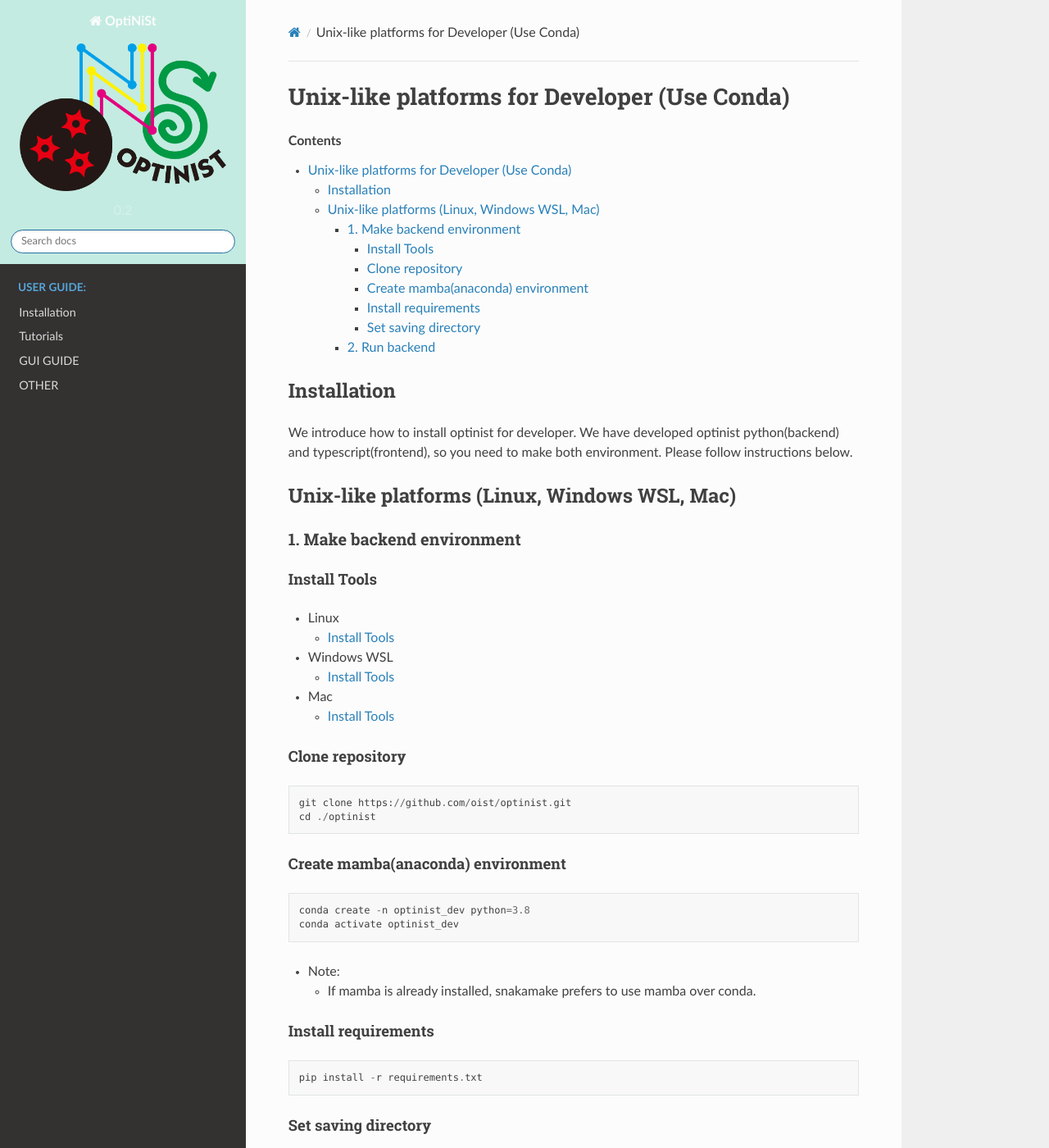
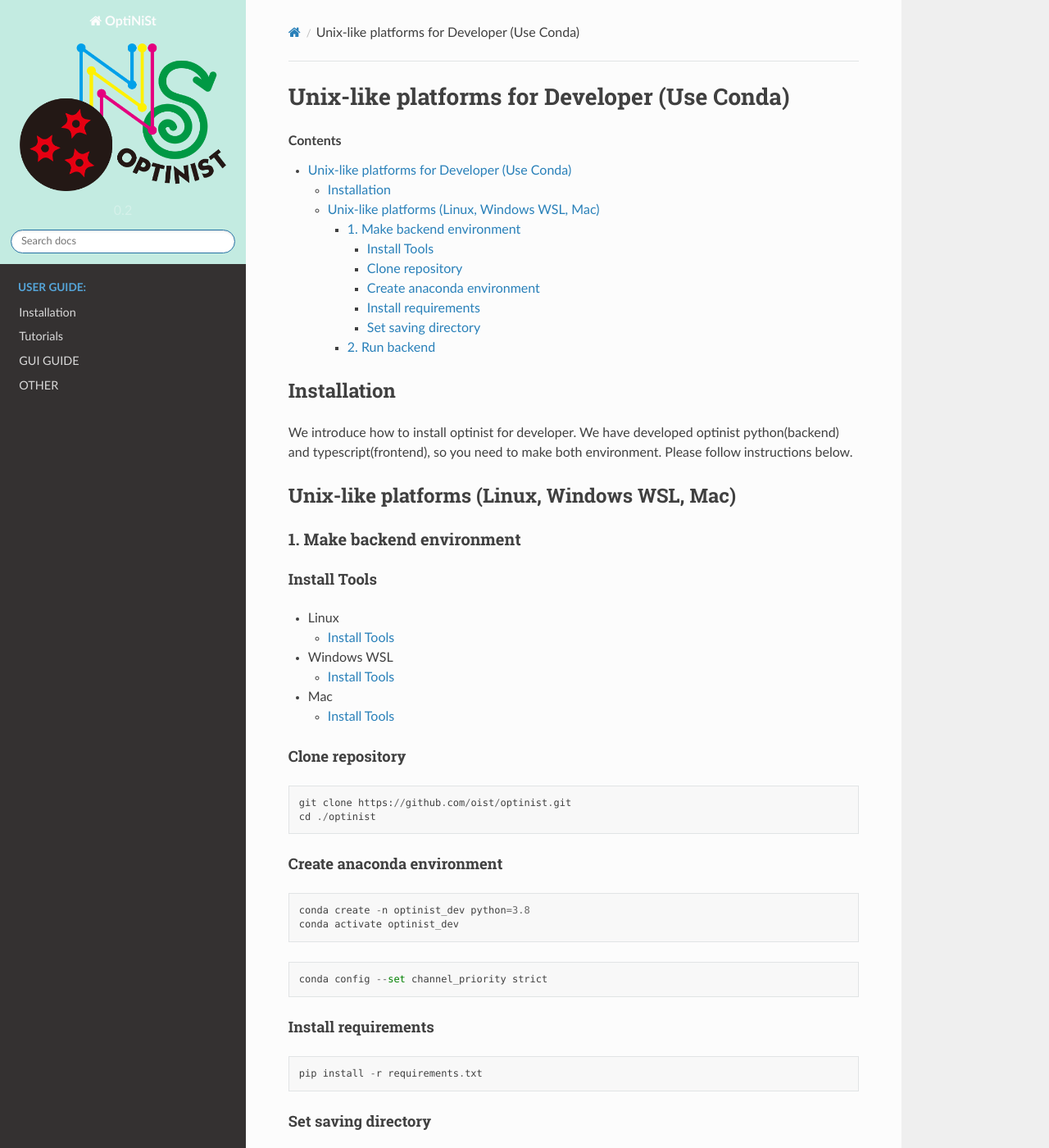
Before and after one commit to oist/optinist, a Sphinx documentation site: the page built from docs/installation/unix-like_use_conda_for_developer.md, in a window 1280 px wide and 1400 px high. Shown: the whole window at 82% size. Built offline with Sphinx 7.4.7 and the Read the Docs theme 2.0.0, drawn with Linux system fonts in a browser that asks for light colours.

Commit message:
conda config の設定コマンド（channel_priority）を追加

````diff
--- a/docs/installation/unix-like_use_conda_for_developer.md
+++ b/docs/installation/unix-like_use_conda_for_developer.md
@@ -31,16 +31,16 @@ git clone https://github.com/oist/optinist.git
 cd ./optinist
 ```
 
-#### Create mamba(anaconda) environment
+#### Create anaconda environment
 
 ```
 conda create -n optinist_dev python=3.8
 conda activate optinist_dev
 ```
 
-- Note:
-  - If mamba is already installed, snakamake prefers to use mamba over conda.
-
+```
+conda config --set channel_priority strict
+```
 
 #### Install requirements
 
````
Also changed, not shown: docs/installation/unix-like_use_mamba_for_developer.md (+4 -0 lines).
